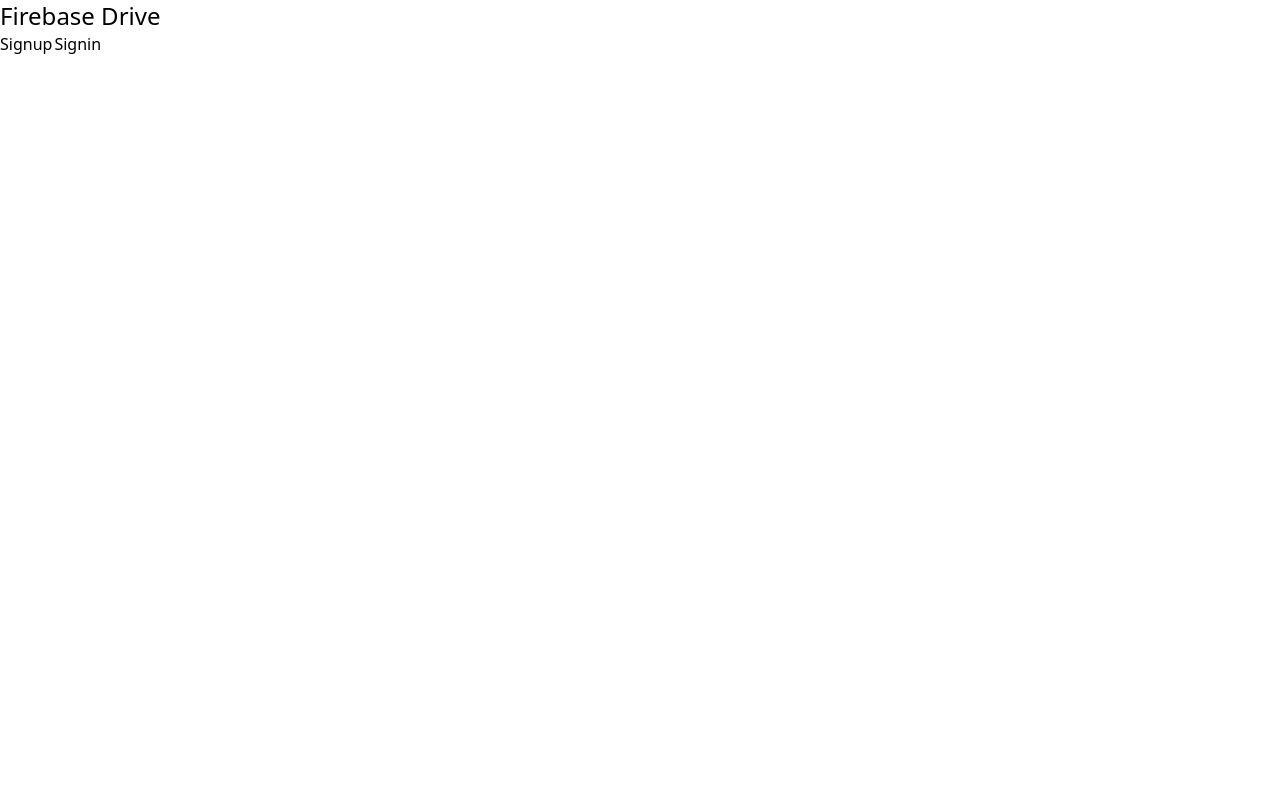
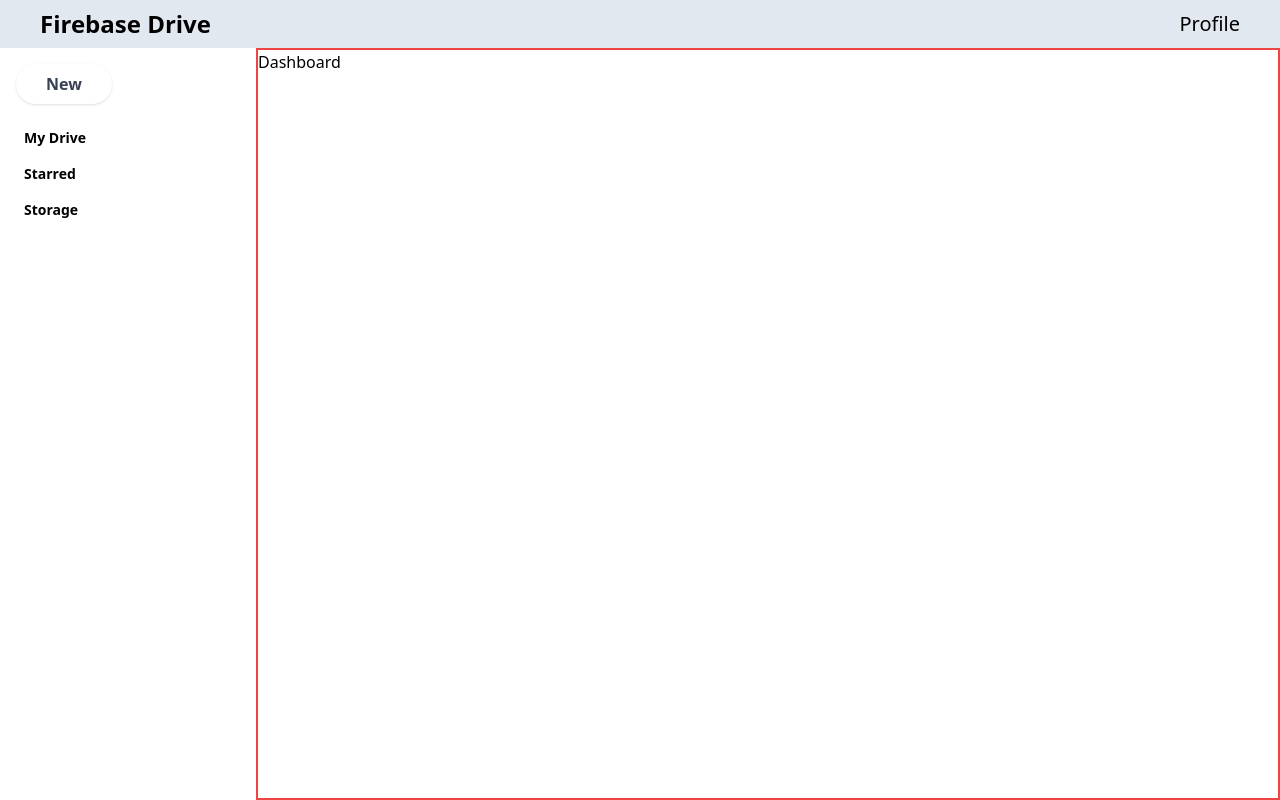
Before and after one commit to roopeshsn/firebase-drive, a React (Create React App) app: page / in a window 1280 px wide. Built offline with nearby package versions, Linux system fonts and the light colour scheme; no server answers; sample sign-in values are in the browser's storage.

Commit message:
layout defined
also dropdown created for new button

```diff
--- a/src/App.js
+++ b/src/App.js
@@ -7,6 +7,8 @@
 import UpdateProfile from "./components/authentication/UpdateProfile";
 import Header from "./components/Header";
 import Profile from "./components/authentication/Profile";
+import Navbar from "./components/Navbar";
+import Dashboard from "./components/Dashboard";
 
 function App() {
   return (
@@ -14,7 +16,15 @@
       <Router>
         <AuthProvider>
           <Routes>
-            <Route exact path="/" element={<Header />}></Route>
+            <Route
+              exact
+              path="/"
+              element={
+                <PrivateRoute>
+                  <Dashboard />
+                </PrivateRoute>
+              }
+            ></Route>
             <Route path="/signup" element={<Signup />}></Route>
             <Route path="/signin" element={<Signin />}></Route>
             <Route path="/forgot-password" element={<ForgotPassword />}></Route>
--- /dev/null
+++ b/src/components/Dashboard.js
@@ -0,0 +1,14 @@
+import React from "react";
+import DashboardContent from "./DashboardContent";
+import DropdownMenu from "./DropdownMenu";
+import Navbar from "./Navbar";
+import Sidebar from "./Sidebar";
+
+export default function Dashboard() {
+  return (
+    <div className="min-h-screen grid grid-rows-[auto,1fr] grid-cols-1">
+      <Navbar />
+      <DashboardContent />
+    </div>
+  );
+}
--- /dev/null
+++ b/src/components/DashboardContent.js
@@ -0,0 +1,11 @@
+import React from "react";
+import Sidebar from "./Sidebar";
+
+export default function DashboardContent() {
+  return (
+    <div className="grid grid-cols-1 grid-rows-[auto,1fr] md:grid-cols-[16rem,1fr] md:grid-rows-1">
+      <Sidebar />
+      <div className="border-2 border-red-500">Dashboard</div>
+    </div>
+  );
+}
--- /dev/null
+++ b/src/components/DropdownMenu.js
@@ -0,0 +1,17 @@
+import React from "react";
+
+export default function DropdownMenu() {
+  return (
+    <div className="w-44 absolute left-4 top-28 bg-white shadow rounded">
+      <div className="px-2 py-2">
+        <div className="py-2 px-2 hover:bg-gray-100 hover: rounded">Folder</div>
+        <div className="py-2 px-2 hover:bg-gray-100 hover: rounded">
+          File upload
+        </div>
+        <div className="py-2 px-2 hover:bg-gray-100 hover: rounded">
+          Folder upload
+        </div>
+      </div>
+    </div>
+  );
+}
--- /dev/null
+++ b/src/components/Footer.js
@@ -0,0 +1,5 @@
+import React from "react";
+
+export default function Footer() {
+  return <div className="py-4 px-8">Copyright 2022 Firebase Drive</div>;
+}
--- /dev/null
+++ b/src/components/Navbar.js
@@ -0,0 +1,19 @@
+import React from "react";
+import { Link } from "react-router-dom";
+
+export default function Navbar() {
+  return (
+    <nav className="w-full bg-slate-200">
+      <div className="md:container md:mx-auto lg:px-10 px-2 py-2">
+        <div className="flex justify-between items-center">
+          <Link className="text-2xl font-semibold" to="/">
+            Firebase Drive
+          </Link>
+          <Link className="text-xl" to="/profile">
+            Profile
+          </Link>
+        </div>
+      </div>
+    </nav>
+  );
+}
--- /dev/null
+++ b/src/components/Sidebar.js
@@ -0,0 +1,33 @@
+import React, { useState } from "react";
+import DropdownMenu from "./DropdownMenu";
+
+export default function Sidebar() {
+  const [showDropDown, setShowDropdown] = useState(false);
+  return (
+    <div className="pr-4">
+      <div className="mt-4">
+        <div>
+          <div
+            className="text-md ml-4 text-gray-700 bg-white font-semibold shadow hover:shadow-lg cursor-pointer rounded-full text-center w-24 py-2 px-4"
+            onClick={() => setShowDropdown(!showDropDown)}
+          >
+            New
+          </div>
+          {showDropDown && <DropdownMenu />}
+        </div>
+
+        <div className="my-4">
+          <div className="text-sm font-semibold px-2 hover:bg-gray-100 hover:rounded-r-full">
+            <div className="px-4 py-2">My Drive</div>
+          </div>
+          <div className="text-sm font-semibold px-2 hover:bg-gray-100 hover:rounded-r-full">
+            <div className="px-4 py-2">Starred</div>
+          </div>
+          <div className="text-sm font-semibold px-2 hover:bg-gray-100 hover:rounded-r-full">
+            <div className="px-4 py-2">Storage</div>
+          </div>
+        </div>
+      </div>
+    </div>
+  );
+}
--- a/src/components/authentication/UpdateProfile.js
+++ b/src/components/authentication/UpdateProfile.js
@@ -97,7 +97,7 @@
             >
               Update
             </button>
-            <Link className="text-gray-400 font-bold" to="/dashboard">
+            <Link className="text-gray-400 font-bold" to="/profile">
               Cancel
             </Link>
           </div>
```
